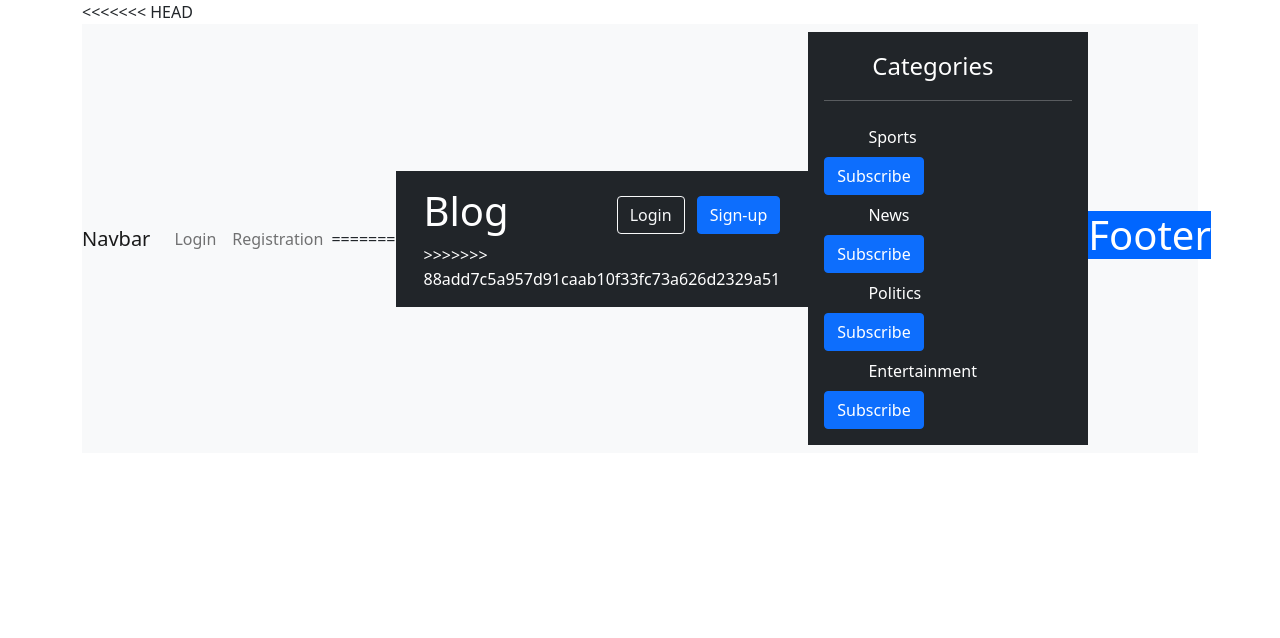
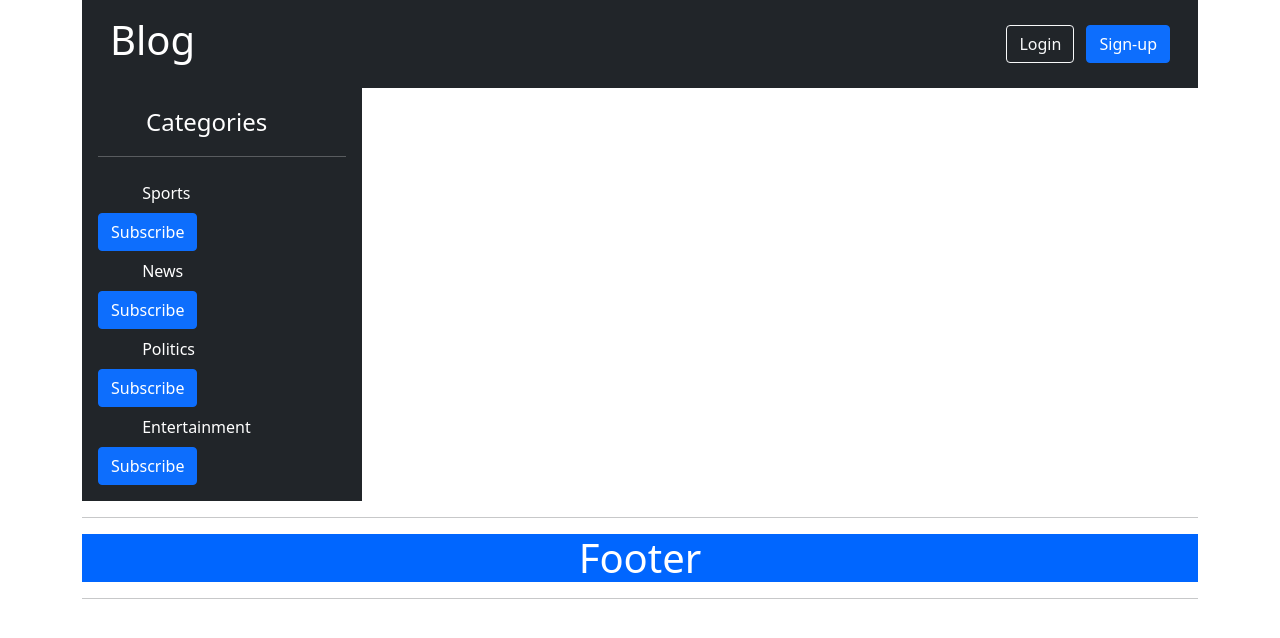
Before and after one commit to sandra-girgis/django_blog, a Django app: page /djapp/home/ in a window 1280 px wide. Shown: the top 638 px of the page. Run offline with Django 4.2, Linux system fonts and the light colour scheme.

Commit message:
register login

```diff
--- a/templates/djapp/header.html
+++ b/templates/djapp/header.html
@@ -1,20 +1,3 @@
-<<<<<<< HEAD
-<nav class="navbar navbar-expand-lg navbar-light bg-light">
-    <a class="navbar-brand" href="#">Navbar</a>
-    <button class="navbar-toggler" type="button" data-toggle="collapse" data-target="#navbarNavDropdown" aria-controls="navbarNavDropdown" aria-expanded="false" aria-label="Toggle navigation">
-      <span class="navbar-toggler-icon"></span>
-    </button>
-    <div class="collapse navbar-collapse" id="navbarNavDropdown">
-      <ul class="navbar-nav">
-        <li class="nav-item active">
-          <a class="nav-link" href="{% url 'login' %}">Login<span class="sr-only"></span></a>
-        </li>
-        <li class="nav-item">
-          <a href="{% url 'register' %}" class="nav-link" >Registration</a>
-
-        </li>
-      </ul>
-=======
 <header class="p-3 bg-dark text-white">
     <div class="container">
       <div class="d-flex flex-wrap align-items-center justify-content-center justify-content-lg-start">
@@ -32,10 +15,9 @@
         </form> -->
 
         <div class="text-end">
-          <button type="button" class="btn btn-outline-light me-2">Login</button>
-          <button type="button" class="btn btn-primary">Sign-up</button>
+          <a href="{% url 'login' %}" class="btn btn-outline-light me-2">Login</a>
+          <a href="{% url 'register' %}"  class="btn btn-primary">Sign-up</a>
         </div>
       </div>
->>>>>>> 88add7c5a957d91caab10f33fc73a626d2329a51
     </div>
   </header>
```
